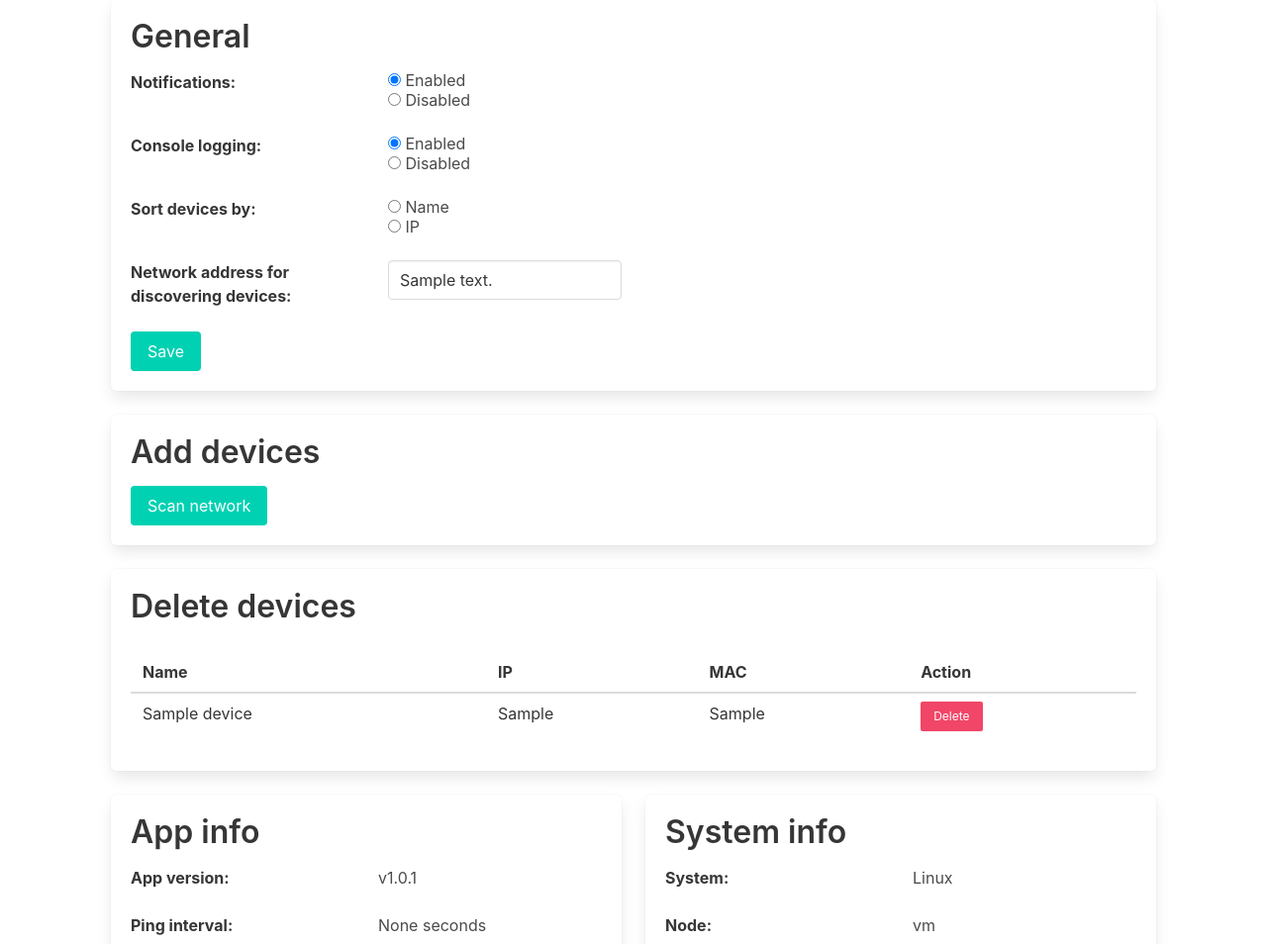
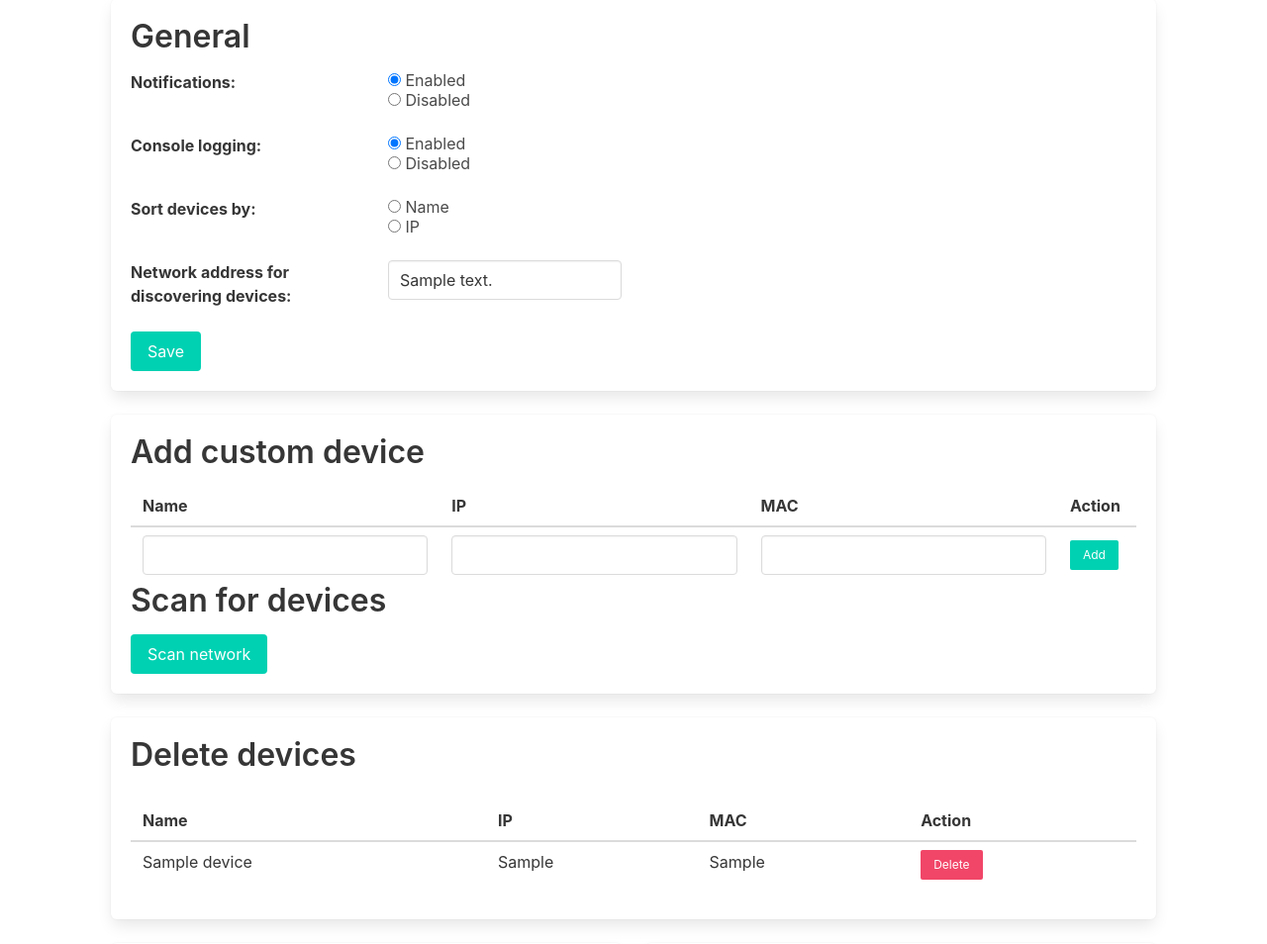
Before and after one commit to seriousm4x/UpSnap, a Django app: page /settings/ in a window 1280 px wide. Shown: the part 239-1193 px from the top of the page at 99% size. Run offline with Django 3.2, Linux system fonts and the light colour scheme; tables that the repository leaves empty hold one stand-in row (values such as "Sample post"); parts of the project's set-up code (start-up, migrations or seed data) failed here and were passed over.

Commit message:
settings page: add custom device

```diff
--- a/app/wol/forms.py
+++ b/app/wol/forms.py
@@ -11,3 +11,9 @@ class SettingsForm(forms.Form):
     console = forms.CharField(widget=forms.RadioSelect, label="console")
     sort = forms.ChoiceField(choices=[("name", "name"), ("ip", "ip")], widget=forms.RadioSelect, label="sort")
     ip_range = forms.CharField(label="ip_range")
+
+
+class AddCustomDevice(forms.Form):
+    custom_add_name = forms.CharField(label="custom_add_name")
+    custom_add_ip = forms.CharField(label="custom_add_ip")
+    custom_add_mac = forms.CharField(label="custom_add_mac")
--- a/app/wol/static/js/main.js
+++ b/app/wol/static/js/main.js
@@ -297,7 +297,7 @@ socket.onmessage = function (event) {
     if ("wake" in message) {
         document.querySelector(`[id="btn-wake"][data-id="${message.wake.id}"]`).classList.add("is-loading");
         if (enableNotifications) {
-            notif.show("Wake started", "Wake command for" message.wake.name + "has been sent.", "is-info", 5000);
+            notif.show("Wake started", "Wake command for" + message.wake.name + "has been sent.", "is-info", 5000);
         }
     }
 
--- a/app/wol/static/js/settings.js
+++ b/app/wol/static/js/settings.js
@@ -66,7 +66,7 @@ async function scan() {
 
 function add_device(data) {
     var xhr = new XMLHttpRequest();
-    var url = "/settings/add/";
+    var url = "/settings/scan_add/";
     xhr.open("POST", url, true);
     xhr.setRequestHeader("Content-Type", "application/json");
     xhr.send(data);
--- a/app/wol/templates/wol/settings.html
+++ b/app/wol/templates/wol/settings.html
@@ -119,7 +119,27 @@
             <div class="columns is-multiline is-mobile">
                 <div class="column is-full-mobile is-full-tablet is-full-desktop is-full-widescreen is-half-fullhd">
                     <div class="box no-flex">
-                        <h2 class="title is-size-3 mb-4">Add devices</h2>
+                        <h2 class="title is-size-3 mb-4">Add custom device</h2>
+                        <form action="/settings/custom_add/" method="post">
+                            {% csrf_token %}
+                            <table class="table is-fullwidth">
+                                <thead>
+                                    <th>Name</th>
+                                    <th>IP</th>
+                                    <th>MAC</th>
+                                    <th>Action</th>
+                                </thead>
+                                <tbody>
+                                    <td><input type="text" class="input" name="custom_add_name"></td>
+                                    <td><input type="text" class="input" name="custom_add_ip"></td>
+                                    <td><input type="text" class="input" name="custom_add_mac"></td>
+                                    <td class="is-vcentered">
+                                        <button id="btn-custom-add" class="button is-primary is-small" type="submit">Add</button>
+                                    </td>
+                                </tbody>
+                            </table>
+                        </form>
+                        <h2 class="title is-size-3 mb-4">Scan for devices</h2>
                         {% if settings.scan_address %}
                         <button id="scan-button" class="button is-primary">Scan network</button>
                         {% else %}
--- a/app/wol/urls.py
+++ b/app/wol/urls.py
@@ -7,6 +7,7 @@ urlpatterns = [
     path("settings/", views.settings, name="settings"),
     path("settings/save/", views.settings_save, name="settings_save"),
     path("settings/scan/", views.settings_scan, name="settings_scan"),
-    path("settings/add/", views.settings_add, name="settings_add"),
+    path("settings/scan_add/", views.settings_scan_add, name="settings_scan_add"),
+    path("settings/custom_add/", views.settings_custom_add, name="settings_custom_add"),
     path("settings/del/", views.settings_del, name="settings_del")
 ]
--- a/app/wol/views.py
+++ b/app/wol/views.py
@@ -12,7 +12,7 @@ from django.utils.decorators import method_decorator
 from django.views.decorators.csrf import csrf_exempt
 from django_wol.settings import VERSION as app_version
 
-from .forms import SettingsForm
+from .forms import AddCustomDevice, SettingsForm
 from .models import Device, Settings, Websocket
 
 
@@ -74,7 +74,8 @@ def settings_scan(request):
     if not conf.scan_address:
         return JsonResponse(data=data)
 
-    p = subprocess.Popen(["nmap", "-sP", conf.scan_address], stdout=subprocess.PIPE)
+    p = subprocess.Popen(
+        ["nmap", "-sP", conf.scan_address], stdout=subprocess.PIPE)
     out = p.communicate()[0].decode("utf-8")
     ip_line = "Nmap scan report for"
     mac_line = "MAC Address:"
@@ -103,8 +104,22 @@ def settings_scan(request):
     return JsonResponse(data=data)
 
 
+def settings_custom_add(request):
+    if request.method == "POST":
+        form = AddCustomDevice(request.POST)
+        if form.is_valid():
+            Device.objects.update_or_create(
+                mac=form.cleaned_data["custom_add_mac"],
+                defaults={
+                    "name": form.cleaned_data["custom_add_name"],
+                    "ip": form.cleaned_data["custom_add_ip"]
+                }
+            )
+    return HttpResponseRedirect('/settings/')
+
+
 @method_decorator(csrf_exempt, name="dispatch")
-def settings_add(request):
+def settings_scan_add(request):
     data = {}
     if request.method == "POST":
         post_body = json.loads(request.body.decode('utf-8'))
@@ -131,6 +146,7 @@ def settings_add(request):
 
     return JsonResponse(data=data)
 
+
 @method_decorator(csrf_exempt, name="dispatch")
 def settings_del(request):
     data = {}
```
